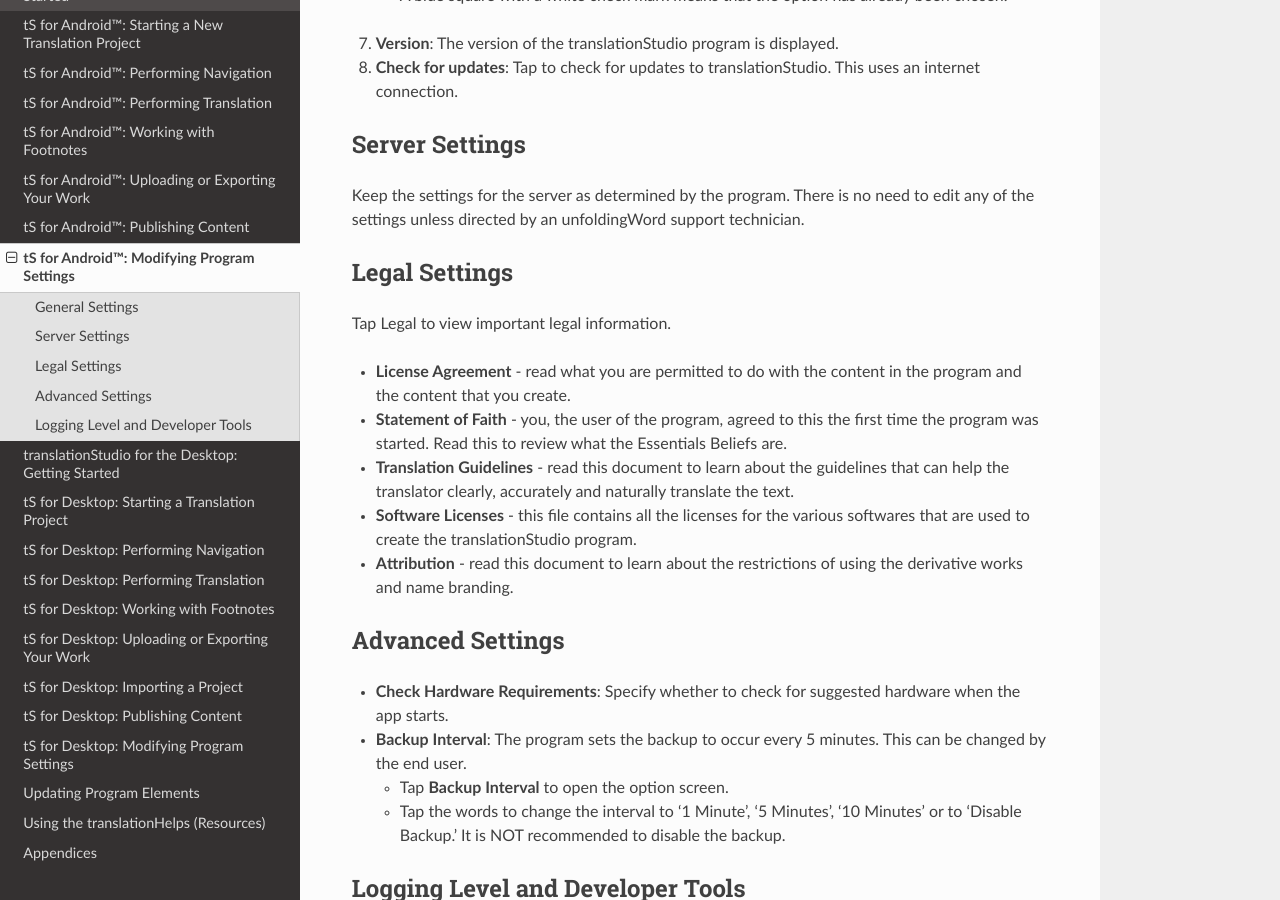
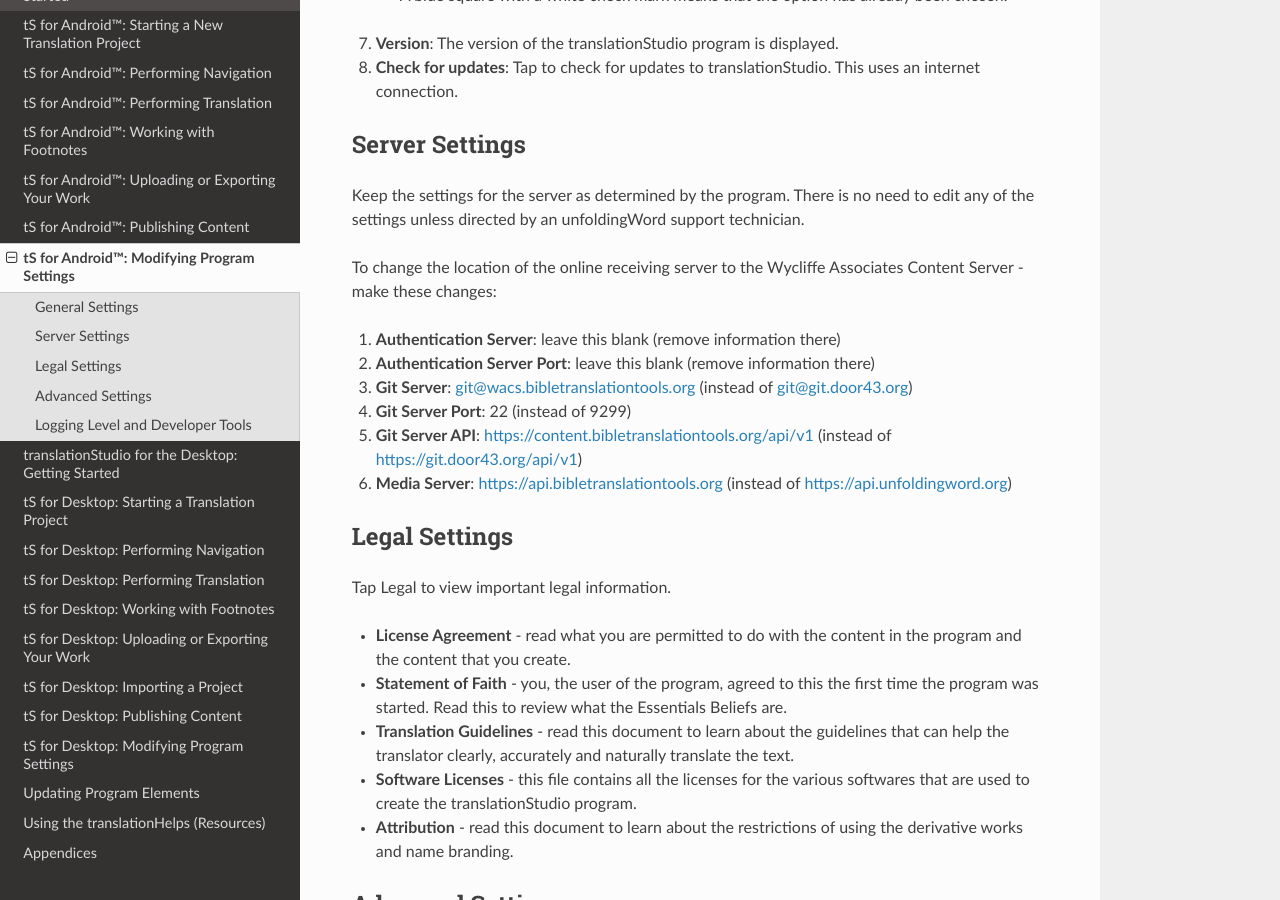
Before and after one commit to unfoldingWord-dev/translationStudio-Info, a Sphinx documentation site: the page built from docs/tSettings.rst, in a window 1280 px wide and 900 px high, scrolled down 1893 px. Built offline with Sphinx 7.4.7 and the Read the Docs theme 2.0.0, drawn with Linux system fonts in a browser that asks for light colours; pages that are not in the unit, such as notebooks, are missing from menus.

Commit message:
Update tSettings.rst

```diff
--- a/docs/tSettings.rst
+++ b/docs/tSettings.rst
@@ -81,6 +81,20 @@ Server Settings
 
 Keep the settings for the server as determined by the program. There is no need to edit any of the settings unless directed by an unfoldingWord support technician.
 
+To change the location of the online receiving server to the Wycliffe Associates Content Server - make these changes:
+
+1. **Authentication Server**: leave this blank (remove information there)
+
+2. **Authentication Server Port**: leave this blank (remove information there)
+
+3. **Git Server**: git@wacs.bibletranslationtools.org (instead of git@git.door43.org)
+
+4. **Git Server Port**: 22 (instead of 9299)
+
+5. **Git Server API**: https://content.bibletranslationtools.org/api/v1 (instead of https://git.door43.org/api/v1)
+
+6. **Media Server**: https://api.bibletranslationtools.org (instead of https://api.unfoldingword.org)
+
 Legal Settings
 --------------
 
```
